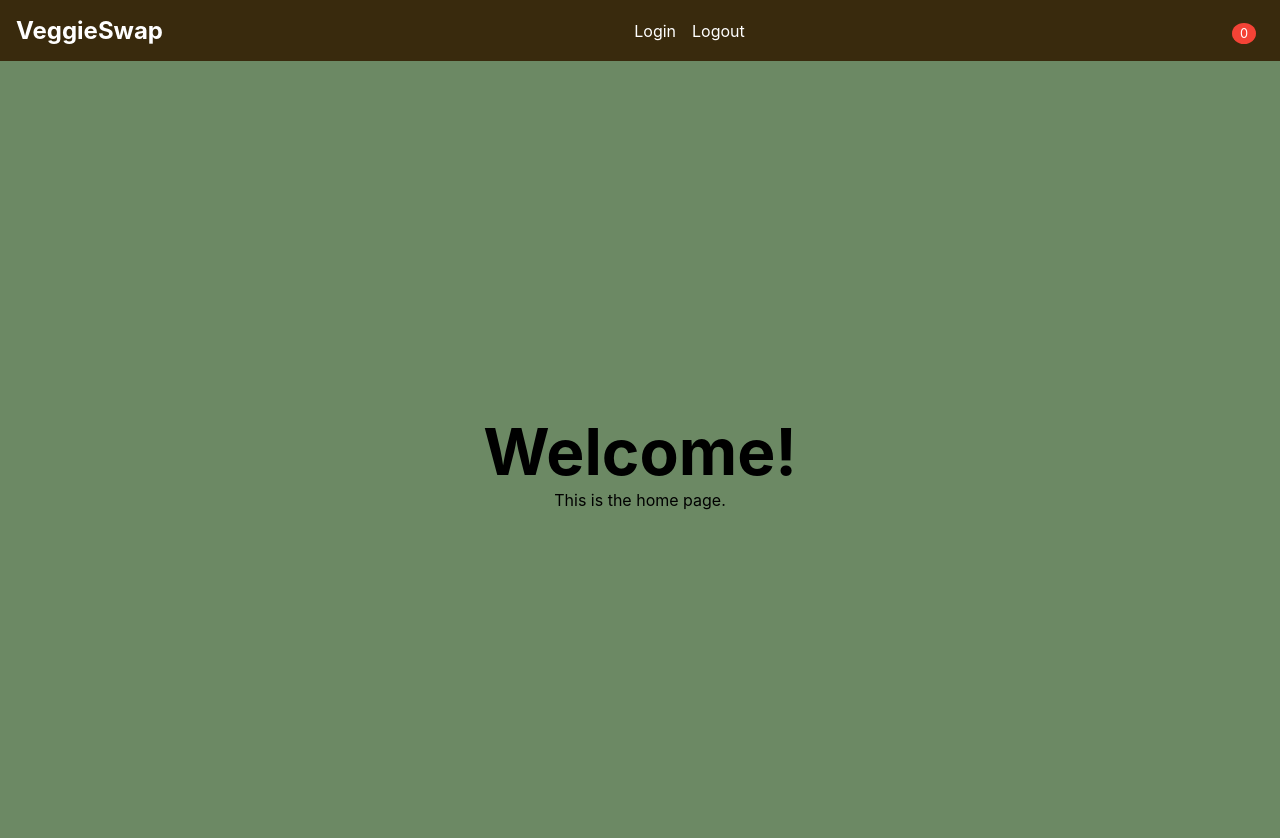
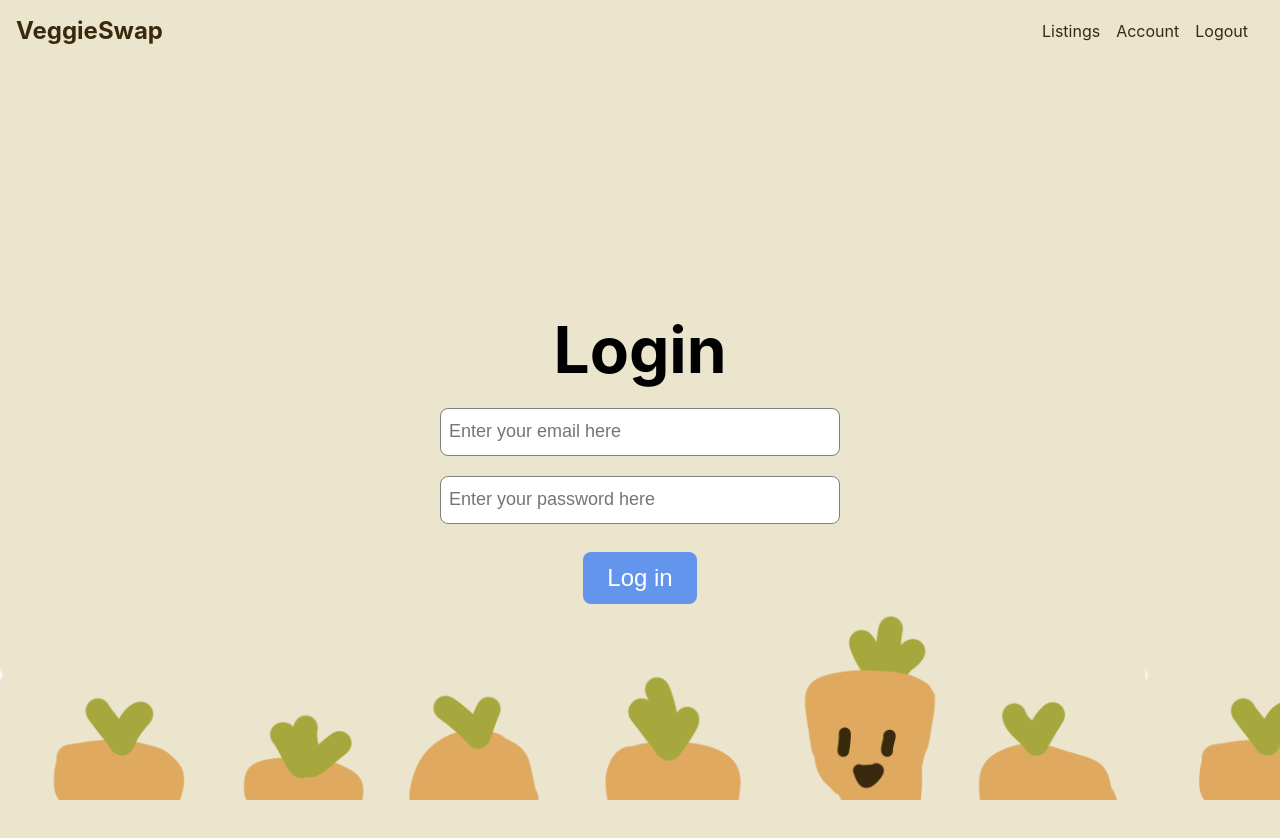
Before and after one commit to blairezh/veggieswap, a React (Create React App) app in the folder veggieswap/: page / in a window 1280 px wide. Shown: the top 838 px of the page. Built offline with nearby package versions, Linux system fonts and the light colour scheme.

Commit message:
change bg, navbar colors,list board colors

```diff
--- a/veggieswap/package.json
+++ b/veggieswap/package.json
@@ -10,7 +10,7 @@
     "react": "^18.3.1",
     "react-dom": "^18.3.1",
     "react-router-dom": "^6.26.2",
-    "react-scripts": "5.0.1",
+    "react-scripts": "^5.0.1",
     "styled-components": "^6.1.13",
     "web-vitals": "^2.1.4"
   },
--- a/veggieswap/src/App.js
+++ b/veggieswap/src/App.js
@@ -6,15 +6,12 @@ import {
     Route,
 } from "react-router-dom";
 import Home from "./pages";
-import Login from "./pages/login";
 import PublicBoard from "./pages/public";
 import Post from "./pages/post";
 import './App.css'
 import { useEffect, useState } from 'react'
 
 function App() {
-  const [loggedIn, setLoggedIn] = useState(false)
-  const [email, setEmail] = useState('')
 
   return (
       <Router>
@@ -22,10 +19,8 @@ function App() {
           <Routes>
               <Route
                 path="/"
-                element={<Home email={email} loggedIn={loggedIn} setLoggedIn={setLoggedIn} />}
+                element={<Home />}
               />
-              <Route path="/login" element={<Login setLoggedIn={setLoggedIn} setEmail={setEmail} />} />
-              <Route path="/login" element={<Login />} />
               <Route path="/publicboard" element={<PublicBoard/>}/>
               <Route path="post" element={<Post/>}/>
           </Routes>
--- a/veggieswap/src/components/Navbar/Navbar.css
+++ b/veggieswap/src/components/Navbar/Navbar.css
@@ -2,54 +2,37 @@
     display: flex;
     justify-content: space-between;
     align-items: center;
-    background-color: #392a0d;
-    color: #fff;
+    background-color: #ece5ce;
+    color: #392a0d;
     padding: 1rem;
   }
 
   .navbar-left .logo {
     font-size: 1.5rem;
     font-weight: bold;
-    color: #fff;
+    color: #392a0d;
     text-decoration: none;
   }
 
-  .navbar-center .nav-links {
+  .navbar-right .nav-links {
     list-style-type: none;
+    color: #392a0d;
     display: flex;
     margin: 0;
     padding: 0;
   }
 
-  .navbar-center .nav-links li {
+  .navbar-right .nav-links li {
     margin-right: 1rem;
   }
 
-  .navbar-center .nav-links a {
-    color: #fff;
+  .navbar-right .nav-links a {
+    color: #392a0d;
     text-decoration: none;
   }
 
-  .navbar-right {
+  /* .navbar-right {
     display: flex;
+    color: #392a0d;
     align-items: center;
-  }
-
-  .navbar-right .cart-icon,
-  .navbar-right .user-icon {
-    color: #fff;
-    text-decoration: none;
-    margin-left: 1rem;
-    position: relative;
-  }
-
-  .navbar-right .cart-count {
-    background-color: #f44336;
-    color: #fff;
-    border-radius: 50%;
-    padding: 0.2rem 0.5rem;
-    font-size: 0.8rem;
-    position: absolute;
-    top: -0.5rem;
-    right: -0.5rem;
-  }
+  } */
--- a/veggieswap/src/components/Navbar/navbar.js
+++ b/veggieswap/src/components/Navbar/navbar.js
@@ -15,25 +15,19 @@ const Navbar = () => {
             VeggieSwap
           </a>
         </div>
-        <div className="navbar-center">
+        <div className="navbar-right">
           <ul className="nav-links">
             <li>
-              <a href="/login">Login</a>
+              <a href="/publicboard">Listings</a>
+            </li>
+            <li>
+              <a href="/account">Account</a>
             </li>
             <li>
               <a href="/logout">Logout</a>
             </li>
           </ul>
         </div>
-        <div className="navbar-right">
-          <a href="/cart" className="cart-icon">
-            <i className="fas fa-shopping-cart"></i>
-            <span className="cart-count">0</span>
-          </a>
-          <a href="/account" className="user-icon">
-            <i className="fas fa-user"></i>
-          </a>
-        </div>
       </nav>
     );
 };
--- a/veggieswap/src/pages/index.js
+++ b/veggieswap/src/pages/index.js
@@ -1,36 +1,121 @@
-import React from 'react'
+import React from "react"
+import axios from "axios";
+import './index.css'
+import { useState } from 'react'
 import { useNavigate } from 'react-router-dom'
-import {useEffect, useState} from "react";
-import axios from "axios";
-import '../interceptors/axios';
 
-const Home = (props) => {
-  const { loggedIn, email } = props
-  const [message, setMessage] = useState('');
+const Login = (props) => {
+  const [email, setEmail] = useState('')
+  const [password, setPassword] = useState('')
+  const [emailError, setEmailError] = useState('')
+  const [passwordError, setPasswordError] = useState('')
+
   const navigate = useNavigate()
 
-//   const onButtonClick = () => {
-//     const path = `newPath`;
-//     navigate(path);
-//   }
+  const onButtonClick = async e => {
+    // Set initial error values to empty
+    setEmailError('')
+    setPasswordError('')
+
+    // Check if the user has entered both fields correctly
+    if ('' === email) {
+      setEmailError('Please enter your email')
+      return
+    }
+
+    if (!/^[\w-\.]+@([\w-]+\.)+[\w-]{2,4}$/.test(email)) {
+      setEmailError('Please enter a valid email')
+      return
+    }
+
+    if ('' === password) {
+      setPasswordError('Please enter a password')
+      return
+    }
+
+    if (password.length < 7) {
+      setPasswordError('The password must be 8 characters or longer')
+      return
+    }
+
+    console.log('lets get tokens started!')
+
+    // Authentication calls will be made here...
+    e.preventDefault();
+    const user = {
+          username: email,
+          password: password
+         };
+
+    console.log('setting up..')
+
+    // Create the POST requuest
+    // const {data} = await axios.post('http://localhost:8000/token/', user ,{headers: {
+    //     'Content-Type': 'application/json'
+    // }}, {withCredentials: true});
+
+    try {
+        const { data } = await axios.post('http://localhost:8000/token/', user, {
+            headers: {
+                'Content-Type': 'application/json'
+            },
+            withCredentials: true
+        });
+
+        console.log('we made the post request')
+        // setToken(response.data.token);
+
+        if (data && data.access && data.refresh) {
+            // Initialize the access & refresh token in localstorage.
+            localStorage.clear();
+            localStorage.setItem('access_token', data.access);
+            localStorage.setItem('refresh_token', data.refresh);
+            axios.defaults.headers.common['Authorization'] =
+                                            `Bearer ${data['access']}`;
+            window.location.href = '/publicboard'
+
+            console.log('we are getting the refresh token')
+            console.log(localStorage.getItem('refresh_token'));
+        } else {
+            console.error('Unexpected response structure:', data)
+        }
+    } catch (error) {
+        console.error('Error during login:', error)
+    }
+
+  }
 
   return (
-    <div className="mainContainer">
+    <div className={'mainContainer'}>
       <div className={'titleContainer'}>
-        <div>Welcome!</div>
+        <div>Login</div>
       </div>
-      <div>This is the home page.</div>
-      {/* <div className={'buttonContainer'}>
+      <br />
+      <div className={'inputContainer'}>
         <input
-          className={'inputButton'}
-          type="button"
-          onClick={onButtonClick}
-          value={loggedIn ? 'Log out' : 'Log in'}
+          value={email}
+          placeholder="Enter your email here"
+          onChange={(ev) => setEmail(ev.target.value)}
+          className={'inputBox'}
         />
-        {loggedIn ? <div>Your email address is {email}</div> : <div />}
-      </div> */}
+        <label className="errorLabel">{emailError}</label>
+      </div>
+      <br />
+      <div className={'inputContainer'}>
+        <input
+          value={password}
+          placeholder="Enter your password here"
+          onChange={(ev) => setPassword(ev.target.value)}
+          className={'inputBox'}
+        />
+        <label className="errorLabel">{passwordError}</label>
+      </div>
+      <br />
+      <div className={'inputContainer'}>
+        <input className={'inputButton'} type="button" onClick={onButtonClick} value={'Log in'} />
+      </div>
     </div>
   )
 }
 
-export default Home
+export default Login
--- a/veggieswap/src/pages/login.js
+++ /dev/null
@@ -1,120 +0,0 @@
-import React from "react"
-import axios from "axios";
-import { useState } from 'react'
-import { useNavigate } from 'react-router-dom'
-
-const Login = (props) => {
-  const [email, setEmail] = useState('')
-  const [password, setPassword] = useState('')
-  const [emailError, setEmailError] = useState('')
-  const [passwordError, setPasswordError] = useState('')
-
-  const navigate = useNavigate()
-
-  const onButtonClick = async e => {
-    // Set initial error values to empty
-    setEmailError('')
-    setPasswordError('')
-
-    // Check if the user has entered both fields correctly
-    if ('' === email) {
-      setEmailError('Please enter your email')
-      return
-    }
-
-    if (!/^[\w-\.]+@([\w-]+\.)+[\w-]{2,4}$/.test(email)) {
-      setEmailError('Please enter a valid email')
-      return
-    }
-
-    if ('' === password) {
-      setPasswordError('Please enter a password')
-      return
-    }
-
-    if (password.length < 7) {
-      setPasswordError('The password must be 8 characters or longer')
-      return
-    }
-
-    console.log('lets get tokens started!')
-
-    // Authentication calls will be made here...
-    e.preventDefault();
-    const user = {
-          username: email,
-          password: password
-         };
-
-    console.log('setting up..')
-
-    // Create the POST requuest
-    // const {data} = await axios.post('http://localhost:8000/token/', user ,{headers: {
-    //     'Content-Type': 'application/json'
-    // }}, {withCredentials: true});
-
-    try {
-        const { data } = await axios.post('http://localhost:8000/token/', user, {
-            headers: {
-                'Content-Type': 'application/json'
-            },
-            withCredentials: true
-        });
-
-        console.log('we made the post request')
-        // setToken(response.data.token);
-
-        if (data && data.access && data.refresh) {
-            // Initialize the access & refresh token in localstorage.
-            localStorage.clear();
-            localStorage.setItem('access_token', data.access);
-            localStorage.setItem('refresh_token', data.refresh);
-            axios.defaults.headers.common['Authorization'] =
-                                            `Bearer ${data['access']}`;
-            window.location.href = '/'
-
-            console.log('we are getting the refresh token')
-            console.log(localStorage.getItem('refresh_token'));
-        } else {
-            console.error('Unexpected response structure:', data)
-        }
-    } catch (error) {
-        console.error('Error during login:', error)
-    }
-
-  }
-
-  return (
-    <div className={'mainContainer'}>
-      <div className={'titleContainer'}>
-        <div>Login</div>
-      </div>
-      <br />
-      <div className={'inputContainer'}>
-        <input
-          value={email}
-          placeholder="Enter your email here"
-          onChange={(ev) => setEmail(ev.target.value)}
-          className={'inputBox'}
-        />
-        <label className="errorLabel">{emailError}</label>
-      </div>
-      <br />
-      <div className={'inputContainer'}>
-        <input
-          value={password}
-          placeholder="Enter your password here"
-          onChange={(ev) => setPassword(ev.target.value)}
-          className={'inputBox'}
-        />
-        <label className="errorLabel">{passwordError}</label>
-      </div>
-      <br />
-      <div className={'inputContainer'}>
-        <input className={'inputButton'} type="button" onClick={onButtonClick} value={'Log in'} />
-      </div>
-    </div>
-  )
-}
-
-export default Login
--- a/veggieswap/src/pages/logout.js
+++ b/veggieswap/src/pages/logout.js
@@ -13,7 +13,7 @@ const Logout = () => {
                  {withCredentials: true});
            localStorage.clear();
            axios.defaults.headers.common['Authorization'] = null;
-           window.location.href = '/login'
+           window.location.href = '/'
            } catch (e) {
              console.log('logout not working', e)
            }
--- a/veggieswap/src/pages/public.css
+++ b/veggieswap/src/pages/public.css
@@ -1,5 +1,14 @@
+html, body {
+    height: 100%; /* Ensure html and body take up the full height */
+    margin: 0; /* Remove default margin */
+}
+
 body {
-    background-color: rgb(108, 137, 100);
+    background-image: url("../../public/static/carrot bg.png");
+    background-color: #ece5ce;
+    background-repeat: repeat; /* Do not repeat the image */
+    background-size: auto 100vh; /* Resize the background image to cover the entire container */
+    background-attachment: fixed;
 }
 p {
     font: menu;
@@ -7,19 +16,30 @@ p {
     color:#8c6c2f;
 }
 .listingContainer {
-    padding: 1%;
-    align-self: center;
-    padding-left: 20%;
+    display: flex;
+    flex-direction: column;
+    padding: 2%;
+    align-items: center;
+    /* padding-left: 20%; */
 }
+
+.listings {
+    width: 80%; /* Set a max width for listings */
+    margin-bottom: 10px; /* Add space between listings */
+}
+
 .listing {
     background-color: #ece5ce;
     border-radius: 20px;
-    border: 2px solid #8c6c2f;
+    border: 2px solid #e2d7c3;
+    padding: 20px;
     width: 75%;
     padding-left: 5%;
+    transition: transform 0.3s, box-shadow 0.3s;
 }
 .listing:hover {
-    box-shadow: 0 8px 16px 10px rgba(32, 84, 28, 0.2);
+    transform: translateY(-5px); /* Slight lift on hover */
+    box-shadow: 2px 2px 16px 4px #e8cea9;
 }
 .listings {
     padding-top: 3%;
--- a/veggieswap/src/pages/public.js
+++ b/veggieswap/src/pages/public.js
@@ -22,6 +22,10 @@ export default function PublicBoard() {
             <div className="listings">
                 <Listing/>
                 <Listing/>
+                <Listing/>
+                <Listing/>
+                <Listing/>
+                <Listing/>
             </div>
         </div>
     );
```
Also changed, not shown: veggieswap/src/pages/index.css (added, +10 -0 lines), veggieswap/public/static/carrot bg.png (added), 1 other file (tests, documents, lock files or other folders).
